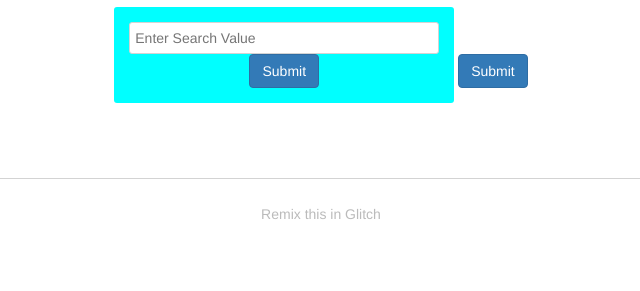
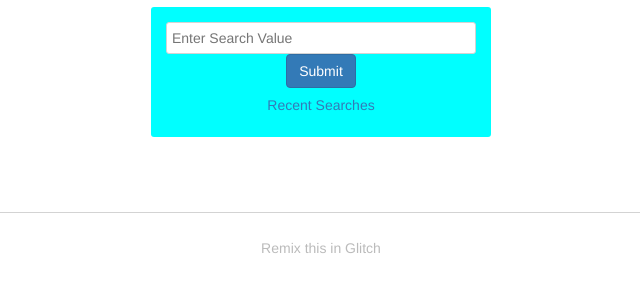
Before and after one commit to WorldPierce/image-search-abstraction-layer, a website: page views/index.html in a window 1280 px wide. Shown: the part 63-354 px from the top of the page, without its empty margins (319-959 px from the left). Drawn offline with nearby package versions, Linux system fonts and the light colour scheme.

Commit message:
recent searches button

```diff
--- a/server.js
+++ b/server.js
@@ -33,7 +33,7 @@ app.get("/", function (request, response) {
   response.sendFile(__dirname + '/views/index.html');
 });
 
-app.get('/api/recentsearchs', (req,res)=>{
+app.get('/api/recentsearches', (req,res)=>{
   imageSearch.find({},(err,data)=>{
     res.json(data);
   });
--- a/views/index.html
+++ b/views/index.html
@@ -27,11 +27,13 @@
 
     <main>
       <form ng-controller="imageSearchCtrl">
-        {{searchValue}}
+<!--         {{searchValue}} -->
         <input type="text" maxlength="100" placeholder="Enter Search Value" ng-model="searchValue">
         <a class="btn btn-primary" ng-href="/api/imagesearch/{{searchValue}}?offset=10">Submit</a>
+        <br>
+        <a class="btn btn-secondary" ng-href="/api/recentsearches">Recent Searches</a>
       </form>
-      <a class="btn btn-primary" ng-href="/api/imagesearch/{{searchValue}}?offset=10">Submit</a>
+
     </main>
 
     <footer>
```
